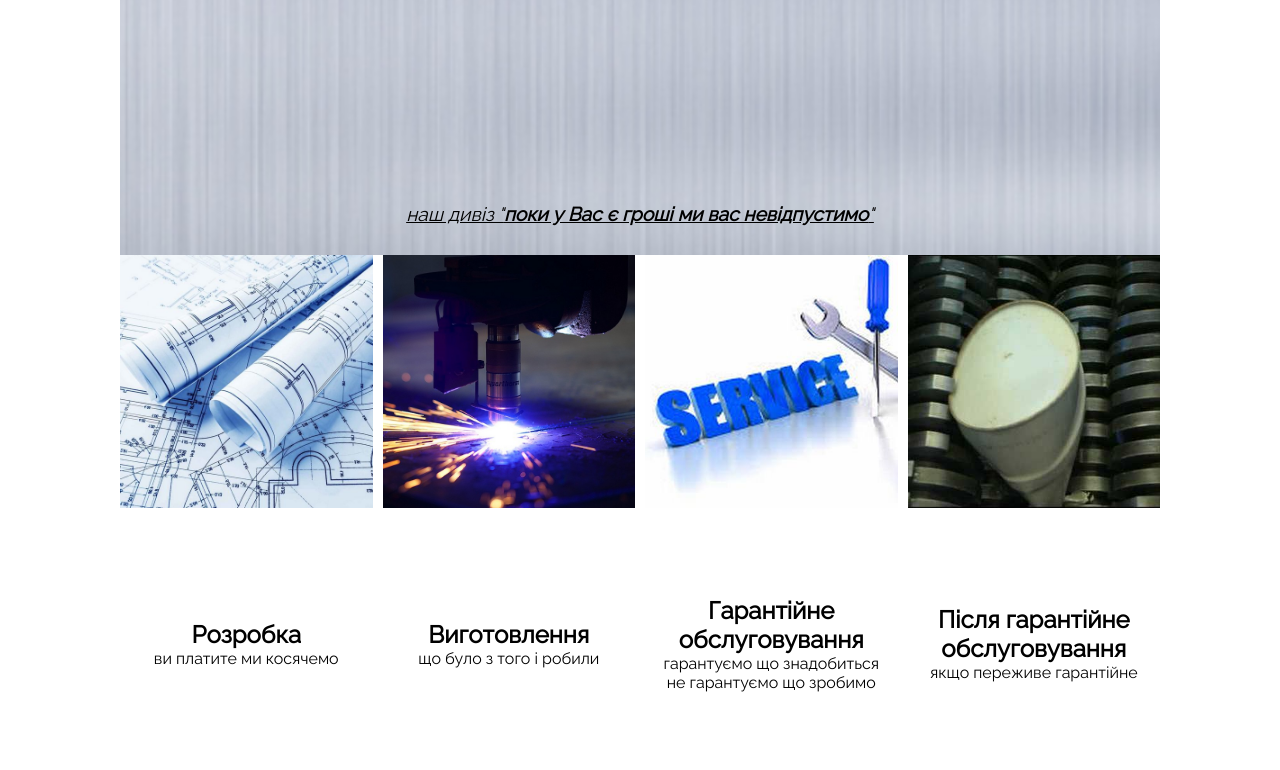
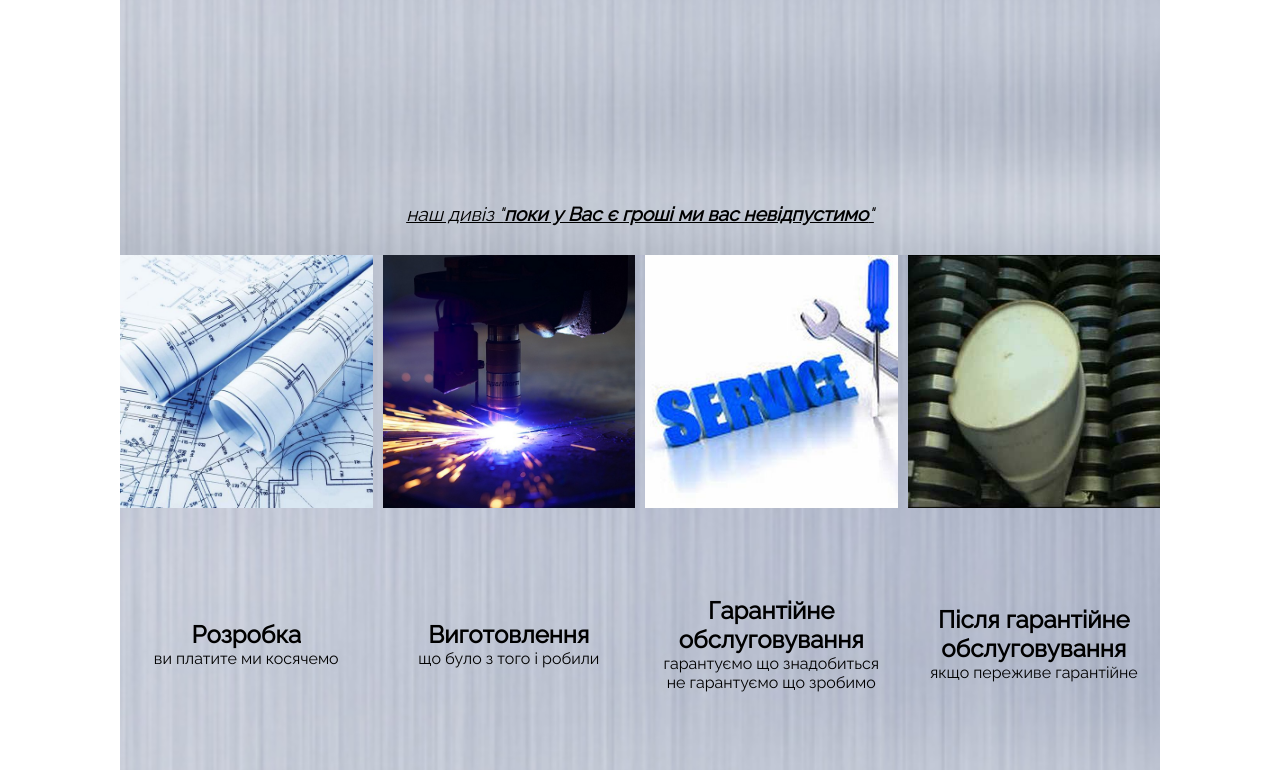
Before and after one commit to KhrystynychVasyl/html-kursova, a plain HTML site: page index.html in a window 1280 px wide. Shown: the part 775-1545 px from the top of the page. Drawn offline with Linux system fonts and the light colour scheme; a web font is replaced by a local one.

Commit message:
part of the work

```diff
--- a/css/index.css
+++ b/css/index.css
@@ -27,7 +27,7 @@ body {
 
 }
 
-header {
+header, main .option-list {
     background-image: url(../img/background.jpg);
     background-size: cover;
     background-position: center;
```
